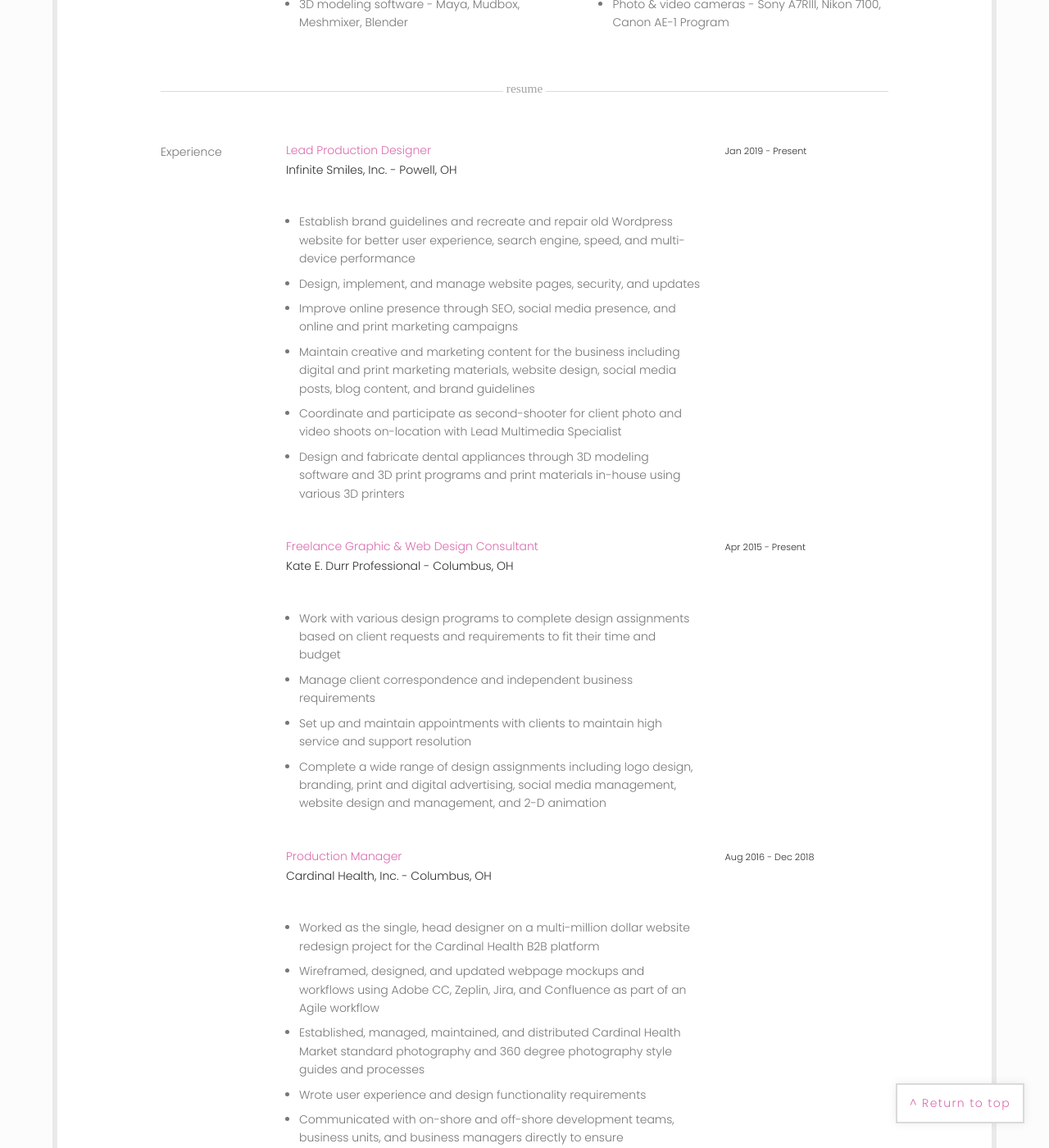
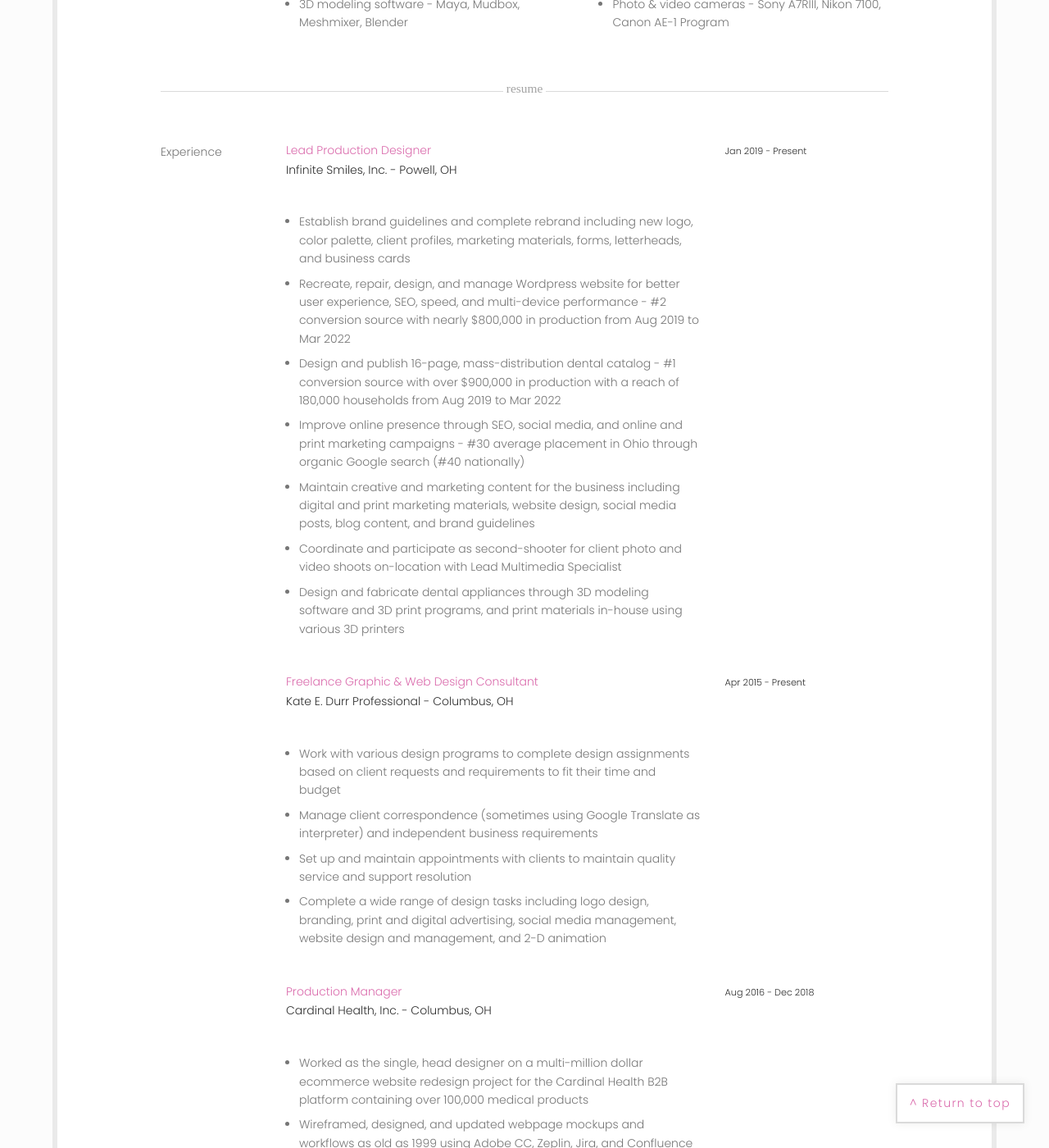
Before and after one commit to Kaedurr/portfolio, a Jekyll site: the page built from resume.html, in a window 1280 px wide and 1400 px high, scrolled down 1890 px. Shown: the whole window at 82% size. Built offline with Jekyll 4.4.1, drawn with Linux system fonts in a browser that asks for light colours; some web fonts are replaced; some of the changed text lies outside the part shown.

Commit message:
update resume page and PDF resume
Update resume page and PDF resume with additional descriptions and some clarifications

```diff
--- a/resume.html
+++ b/resume.html
@@ -149,12 +149,13 @@ categories: Kate Durr, Resume
 			        <div class="col-md-7 col-md-offset-2">
 				     <p><span class="more">
 				     		<ul class="resume-list">
-				     		<li>Establish brand guidelines and recreate and repair old Wordpress website for better user experience, search engine, speed, and multi-device performance</li>
-				     		<li>Design, implement, and manage website pages, security, and updates</li>
-				     		<li>Improve online presence through SEO, social media presence, and online and print marketing campaigns</li>
+				     		<li>Establish brand guidelines and complete rebrand including new logo, color palette, client profiles, marketing materials, forms, letterheads, and business cards
+				     		<li>Recreate, repair, design, and manage Wordpress website for better user experience, SEO, speed, and multi-device performance - #2 conversion source with nearly $800,000 in production from Aug 2019 to Mar 2022</li>
+				     		<li>Design and publish 16-page, mass-distribution dental catalog - #1 conversion source with over $900,000 in production with a reach of 180,000 households from Aug 2019 to Mar 2022 </li>
+				     		<li>Improve online presence through SEO, social media, and online and print marketing campaigns - #30 average placement in Ohio through organic Google search (#40 nationally)</li>
 				     		<li>Maintain creative and marketing content for the business including digital and print marketing materials, website design, social media posts, blog content, and brand guidelines</li>
 				     		<li>Coordinate and participate as second-shooter for client photo and video shoots on-location with Lead Multimedia Specialist</li>
-				     		<li>Design and fabricate dental appliances through 3D modeling software and 3D print programs and print materials in-house using various 3D printers</li>
+				     		<li>Design and fabricate dental appliances through 3D modeling software and 3D print programs, and print materials in-house using various 3D printers</li>
 				     		</ul>
 				     	</span></p>
 			        </div>
@@ -171,9 +172,9 @@ categories: Kate Durr, Resume
 				     		<p><span class="more">
 				     		<ul class="resume-list">
 				     		<li>Work with various design programs to complete design assignments based on client requests and requirements to fit their time and budget</li>
-				     		<li>Manage client correspondence and independent business requirements</li>
-				     		<li>Set up and maintain appointments with clients to maintain high service and support resolution</li>
-				     		<li>Complete a wide range of design assignments including logo design, branding, print and digital advertising, social media management, website design and management, and 2-D animation</li>
+				     		<li>Manage client correspondence (sometimes using Google Translate as interpreter) and independent business requirements</li>
+				     		<li>Set up and maintain appointments with clients to maintain quality service and support resolution</li>
+				     		<li>Complete a wide range of design tasks including logo design, branding, print and digital advertising, social media management, website design and management, and 2-D animation</li>
 				     		</ul>
 				     		</span></p>
 			        </div>
@@ -189,8 +190,8 @@ categories: Kate Durr, Resume
 			        <div class="col-md-7 col-md-offset-2">
 				     		<p><span class="more">
 				     		<ul class="resume-list">
-				     		<li>Worked as the single, head designer on a multi-million dollar website redesign project for the Cardinal Health B2B platform</li>
-				     		<li>Wireframed, designed, and updated webpage mockups and workflows using Adobe CC, Zeplin, Jira, and Confluence as part of an Agile workflow</li>
+				     		<li>Worked as the single, head designer on a multi-million dollar ecommerce website redesign project for the Cardinal Health B2B platform containing over 100,000 medical products</li>
+				     		<li>Wireframed, designed, and updated webpage mockups and workflows as old as 1999 using Adobe CC, Zeplin, Jira, and Confluence as part of an Agile workflow</li>
 				     		<li>Established, managed, maintained, and distributed Cardinal Health Market standard photography and 360 degree photography style guides and processes</li>
 				     		<li>Wrote user experience and design functionality requirements</li>
 				     		<li>Communicated with on-shore and off-shore development teams, business units, and business managers directly to ensure requirements were met across applications</li>
@@ -210,10 +211,10 @@ categories: Kate Durr, Resume
 				     <div class="col-md-7 col-md-offset-2">
 				     		<p><span class="more">
 				     		<ul class="resume-list">
-				     		<li>Worked one-on-one, entirely remotely, with business owners providing various products and services to create personalized, professional branding from the ground up while following tight deadlines</li>
+				     		<li>Worked one-on-one, entirely remotely, with business owners in ecommerce, technical support, and medical fields to create personalized, professional branding from the ground up while following tight deadlines</li>
+				     		<li>Managed multiple client correspondences and project expenses simultaneously</li>
 				     		<li>Designed and optimized branding and promotional materials, websites, and design documents using Adobe CS6 and packaged deliverables in digital and print formats</li>
-				     		<li>Managed multiple client correspondences and project expenses simultaneously</li>
-				     		<li>Communicated effectively with clients speaking multiple languages and accommodated schedules in multiple different time zones</li>
+				     		<li>Communicated effectively with clients speaking multiple languages (using Google Translate as interpreter) and accommodated schedules in multiple different time zones</li>
 				     		</ul></span></p>
 			        </div>
 
@@ -228,9 +229,11 @@ categories: Kate Durr, Resume
 				     <div class="col-md-7 col-md-offset-2">
 				     		<p><span class="more">
 				     		<ul class="resume-list">
-				     		<li>Repaired and optimized company logo for multi-purpose print and digital use using Adobe CS and formatted for multiple devices and breakpoints</li>
+				     		<li>Repaired and optimized company logo for multi-purpose print and digital use using Adobe CS6 and formatted for multiple devices and breakpoints</li>
 				     		<li>Collaborated with management team entirely remotely to optimize website design and layout to better represent brand</li>
 				     		<li>Managed and implemented changes to Wordpress site on a regular schedule including bug fixes and troubleshooting</li>
+				     		<li>Set up email server, encryption, and security settings between Wordpress, HostGator, and Google</li>
+				     		<li>Established and tested remote desktop service option for B2C customer support</li>
 				     		</ul></span></p>
 			        </div>
 
@@ -246,8 +249,9 @@ categories: Kate Durr, Resume
 				     		<p><span class="more">
 				     		<ul class="resume-list">
 				     		<li>Illustrated detailed pixel-art panels for different licensed projects using Adobe Photoshop CS6 and Cosmigo Pro Motion 6.5</li>
+				     		<li>Completed work entirely remotely while maintaining effective communication with Stern Pinball staff</li>
 				     		<li>Collaborated closely with animation team to meet strict palette guidelines conforming to a retro-style, 16-bit LED marquee display</li>
-				     		<li>Completed work entirely remotely while maintaining effective communication with Stern Pinball staff</li>
+				     		<li>Collaborated closely with Stern Pinball, Inc. and associated clients to produce art that followed highly strict, well-known pop culture brand guidelines</li>
 				     		</ul></span></p>
 			        </div>
 
```
Also changed, not shown: other parts of resume.html (+2 -2 lines), 1 other file.
